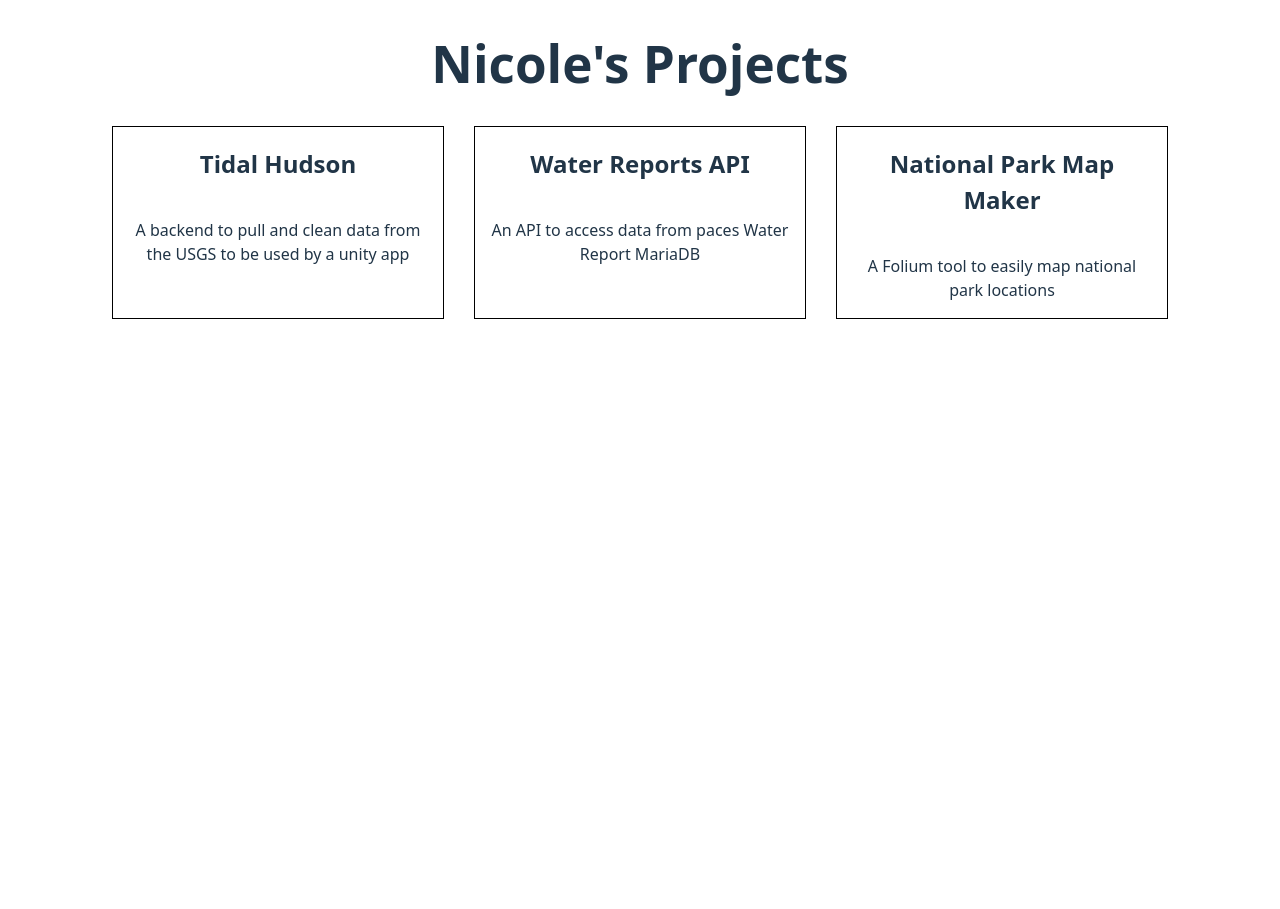
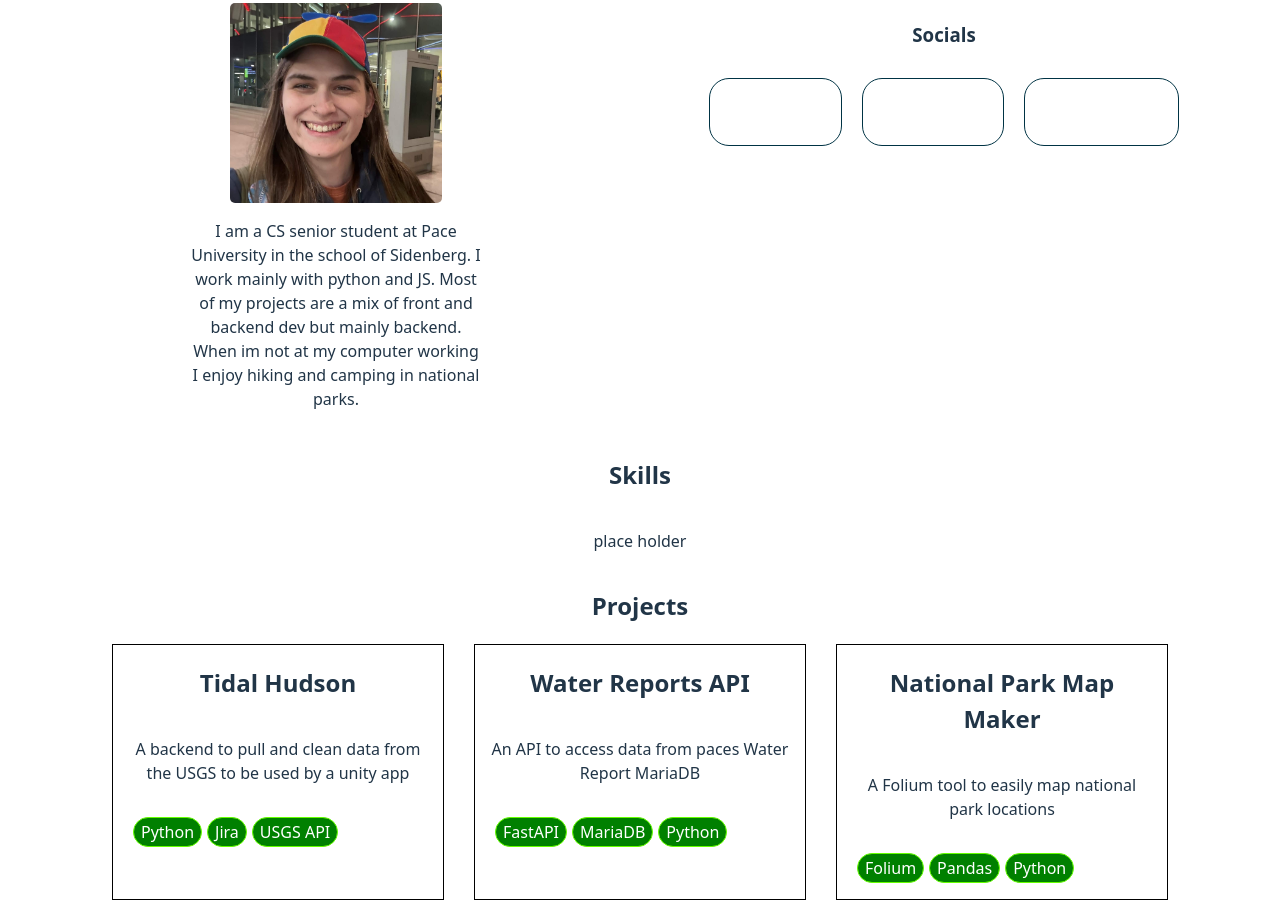
Before and after one commit to Tonypepproni/portfolio, a React (Vite) app in the folder portfolio/: page / in a window 1280 px wide. Shown: the part 240-1149 px from the top of the page. Before the commit the page ends 800 px from the top, so only its background shows below. Built offline with nearby package versions, Linux system fonts and the light colour scheme.

Commit message:
added so much

```diff
--- a/portfolio/package.json
+++ b/portfolio/package.json
@@ -10,6 +10,11 @@
     "preview": "vite preview"
   },
   "dependencies": {
+    "@fortawesome/fontawesome-svg-core": "^7.2.0",
+    "@fortawesome/free-brands-svg-icons": "^7.2.0",
+    "@fortawesome/free-regular-svg-icons": "^7.2.0",
+    "@fortawesome/free-solid-svg-icons": "^7.2.0",
+    "@fortawesome/react-fontawesome": "^3.2.0",
     "react": "^19.2.0",
     "react-dom": "^19.2.0"
   },
--- a/portfolio/src/App.jsx
+++ b/portfolio/src/App.jsx
@@ -1,18 +1,45 @@
 import './styles/App.css'
+
 import Project from './components/Project'
+import WebSiteSection from './components/webSiteSection'
+import SocialMedias from './components/SocialMedias'
+
+import headshot from './assets/headShot.jpg'
+
 import {projects} from './data/projects'
 function App() {
 
   return (
     <div className='App'>
       <header>
-        <h1>Nicole's Projects</h1>
+        <h1>NICOLE ROSSI</h1>
       </header>
-      <div id='projectBar'>
-        {projects.map((project)=>(
-          <Project name={project.name} desc={project.desc}/>
-        ))}
-       </div>
+      <WebSiteSection name='About Me' id='aboutMe'>
+        <div className='sidebyside'>
+          <div className='sideDiv' id='infoMe'>
+            <img className='headShot' src={headshot} />
+            <p id='abtMeP'>
+              I am a CS senior student at Pace University in the school of Sidenberg.
+              I work mainly with python and JS.
+              Most of my projects are a mix of front and backend dev but mainly backend.
+              When im not at my computer working I enjoy hiking and camping in national parks.
+            </p>
+          </div>
+          <div className='sideDiv' id='socialMedias'>
+            <SocialMedias />
+          </div>
+        </div>
+      </WebSiteSection>
+      <WebSiteSection name='Skills' id='skills'>
+        <p>place holder</p>
+      </WebSiteSection>
+      <WebSiteSection name='Projects' id='projects'>
+        <div id='projectBar'>
+          {projects.map((project,index)=>(
+            <Project key={index} name={project.name} desc={project.desc} tags={project.tags}/>
+          ))}
+        </div>
+      </WebSiteSection>
     </div>
   )
 }
--- a/portfolio/src/components/Project.jsx
+++ b/portfolio/src/components/Project.jsx
@@ -1,10 +1,15 @@
 import './../styles/Project.css'
 
-function Project({name='No Name Given', desc='No Desc Given'}){
+function Project({name='No Name Given', desc='No Desc Given',tags=['No tag given']}){
     return(
         <div className='project'>
             <h2>{name}</h2>
             <p>{desc}</p>
+            <div className='tags'>
+                {tags.map((tag, index)=>(
+                    <p className='tag' key={index}>{tag}</p>
+                ))}
+            </div>
         </div>
     )
 }
--- /dev/null
+++ b/portfolio/src/components/Social.jsx
@@ -0,0 +1,25 @@
+import { FontAwesomeIcon } from '@fortawesome/react-fontawesome'
+import { faGithub, faInstagram, faLinkedin} from "@fortawesome/free-brands-svg-icons"
+
+import './../styles/Social.css'
+
+const icons = {
+    'Instagram' : {icon:faInstagram, link:'https://www.instagram.com/nic0ro/'},
+    'Github' : {icon:faGithub,link:'https://github.com/Tonypepproni'},
+    'LinkedIn' : {icon:faLinkedin,link:"https://www.linkedin.com/in/nicole-rossi-34133429b/"}
+}
+
+function Social({type}){
+    return(
+        <div className='socialLink'>
+            <a href={icons[type].link} target='_blank'>
+            <div className='social'>
+                <FontAwesomeIcon className='icon' icon={icons[type].icon}/>
+                <p>{type}</p>
+            </div>
+            </a>
+        </div>
+    )
+}
+
+export default Social
--- /dev/null
+++ b/portfolio/src/components/SocialMedias.jsx
@@ -0,0 +1,18 @@
+import Social from "./Social"
+
+import './../styles/SocialMedias.css'
+
+function SocialMedias(){
+    return(
+        <>
+            <h3>Socials</h3>
+            <div id="allSocials">
+                <Social type='Github' />
+                <Social type='LinkedIn' />
+                <Social type='Instagram' />
+            </div>
+        </>
+    )
+}
+
+export default SocialMedias
--- /dev/null
+++ b/portfolio/src/components/WebSiteSection.jsx
@@ -0,0 +1,12 @@
+import './../styles/WebSiteSection.css'
+
+function WebSiteSection({name,id,children}){
+    return(
+        <div className="webSiteSection" id={id+"section"}>
+            <h2>{name}</h2>
+            {children}
+        </div>
+    )
+}
+
+export default WebSiteSection
--- a/portfolio/src/data/projects.js
+++ b/portfolio/src/data/projects.js
@@ -1,5 +1,6 @@
 export const projects = [
-    {name:'Tidal Hudson',desc:'A backend to pull and clean data from the USGS to be used by a unity app'},
-    {name:'Water Reports API',desc:'An API to access data from paces Water Report MariaDB'},
-    {name:'National Park Map Maker',desc:'A Folium tool to easily map national park locations'}
+    {name:'Tidal Hudson',desc:'A backend to pull and clean data from the USGS to be used by a unity app',tags:['Python','Jira','USGS API']},
+    {name:'Water Reports API',desc:'An API to access data from paces Water Report MariaDB',tags:['FastAPI','MariaDB','Python']},
+    {name:'National Park Map Maker',desc:'A Folium tool to easily map national park locations',tags:['Folium','Pandas','Python']},
+    {name:"Portfolio Website",desc:"A modern portfolio page to demonstrate skills and projects",tags:['React','JavaScript','CSS']}
   ]
--- a/portfolio/src/styles/App.css
+++ b/portfolio/src/styles/App.css
@@ -3,6 +3,32 @@
   margin: 0 auto;
   padding: 2rem;
   text-align: center;
+}
+
+.sidebyside{
+  display: flex;
+  flex-direction: row;
+}
+
+.sideDiv{
+  width: 50%;
+  margin:10px;
+}
+
+.headShot{
+  width: auto;
+  height:200px;
+  border-radius:5px;
+}
+
+#infoMe{
+  display: flex;
+  align-items: center;
+  flex-direction: column;
+}
+
+#abtMeP{
+  width: 50%;
 }
 
 #projectBar{
--- a/portfolio/src/styles/Project.css
+++ b/portfolio/src/styles/Project.css
@@ -8,3 +8,19 @@
 
     width: 300px;
 }
+
+.tags{
+    display: flex;
+    flex-direction: row;
+    flex-wrap: wrap;
+}
+
+.tag{
+    border: 1px solid #66FF00;
+    border-radius: 20px;
+    margin-left: 5px;
+    padding: 2px 7px 2px 7px;
+
+    color: #ffffff;
+    background-color: #008000;
+}
--- /dev/null
+++ b/portfolio/src/styles/Social.css
@@ -0,0 +1,33 @@
+.social{
+    display: flex;
+    flex-direction: row;
+    align-items: center;
+    padding: 5px 10px 5px 10px;
+}
+
+.icon{
+    width: auto;
+    height:40px;
+    margin: 0px 15px 0px 5px;
+}
+
+.socialLink{
+    border: 1px solid #003344;
+    border-radius: 20px;
+    margin:10px;
+}
+
+.socialLink:hover{
+    border-color: #0099FF;
+}
+
+
+
+a, a:visited{
+    color: #ffffff;
+    border-radius: 20px;
+}
+
+a:hover{
+    color:#66FF00;
+}
--- /dev/null
+++ b/portfolio/src/styles/SocialMedias.css
@@ -0,0 +1,7 @@
+#allSocials{
+    display: flex;
+    flex-direction: row;
+    align-items: center;
+    justify-content: center;
+    flex-wrap: wrap;
+}
--- /dev/null
+++ b/portfolio/src/styles/WebSiteSection.css
@@ -0,0 +1,5 @@
+.webSiteSection{
+    min-height: 100px;
+    display: flex;
+    flex-direction: column;
+}
```
Also changed, not shown: portfolio/src/assets/headShot.jpg (added), 1 other file (tests, documents, lock files or other folders).
